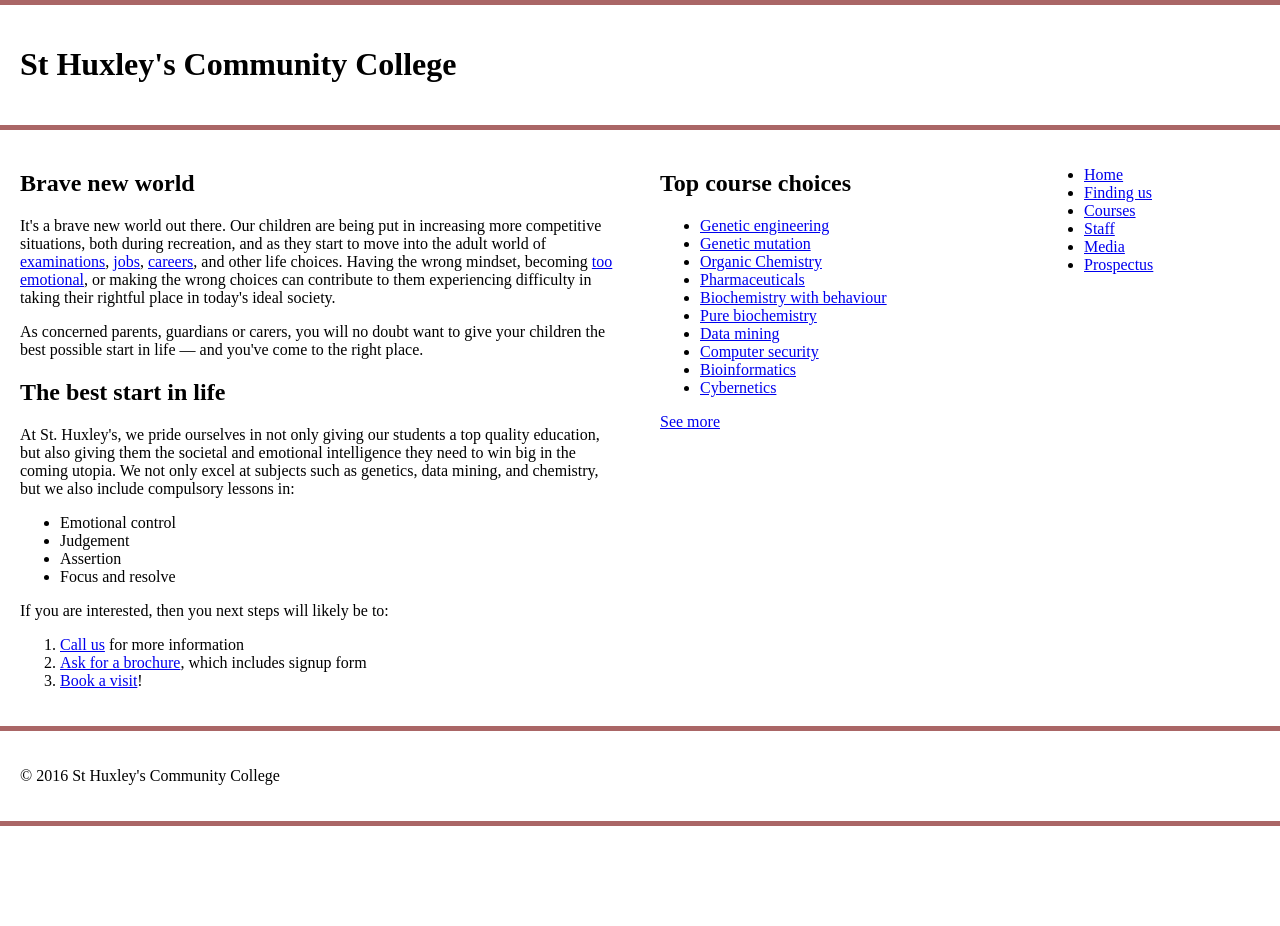
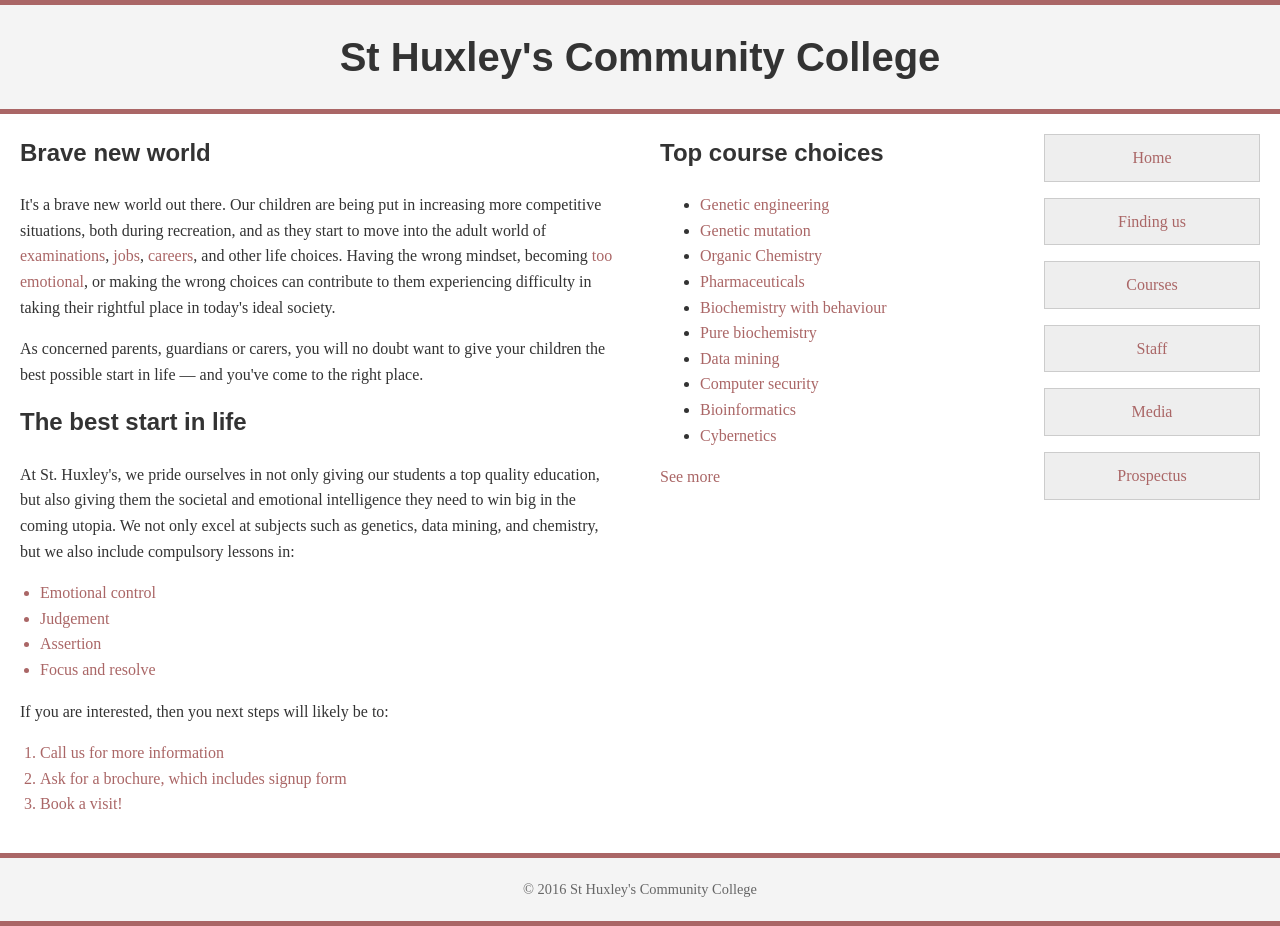
Before and after one commit to samratbhurtel19/samratbhurtel, a plain HTML site: page Assignment 3/A3_part3.html in a window 1280 px wide. Before the commit the page ends 826 px from the top, so only its background shows below. Drawn offline with Linux system fonts and the light colour scheme.

Commit message:
Update A3_part3.css

```diff
--- a/Assignment 3/A3_part3.css
+++ b/Assignment 3/A3_part3.css
@@ -1,5 +1,4 @@
 /* General setup */
-
 * {
   box-sizing: border-box;
 }
@@ -8,10 +7,12 @@ body {
   margin: 0 auto;
   min-width: 1000px;
   max-width: 1400px;
+  font-family: serif site-wide ; /* Serif font for body text */
+  line-height: 1.6;
+  color: #333;
 }
 
 /* Layout */
-
 section {
   float: left;
   width: 50%;
@@ -35,11 +36,105 @@ header, section, aside, nav, footer {
   padding: 20px;
 }
 
-/* header and footer */
-
+/* Header and footer */
 header, footer {
   border-top: 5px solid #a66;
   border-bottom: 5px solid #a66;
+  text-align: center;
 }
 
-/* WRITE YOUR CODE BELOW HERE */
+header h1 {
+  margin: 0;
+  font-size: 2em;
+  font-family: sans-serif; /* Sans-serif font for header */
+}
+
+footer p {
+  margin: 0;
+}
+
+/* Section and aside styling */
+section h2, aside h2 {
+  font-size: 1.5em;
+  margin-top: 0;
+  font-family: 'Arial', sans-serif; /* Sans-serif font for headings */
+}
+
+section p, aside p, section ul, section ol {
+  margin-bottom: 1em;
+}
+
+section ul, section ol {
+  padding-left: 20px;
+  color: #a66; /* Updated color for list items */
+}
+
+/* Links */
+a {
+  color: #a66; /* Updated color for links */
+  text-decoration: none;
+}
+
+a:hover {
+  text-decoration: underline;
+}
+
+/* Navigation */
+nav ul {
+  list-style: none;
+  padding: 0;
+  margin: 0;
+}
+
+nav li {
+  margin-bottom: 1em;
+}
+
+nav a {
+  display: block;
+  padding: 10px;
+  background-color: #eee;
+  border: 1px solid #ccc;
+  text-align: center;
+  color: #a66; /* Updated color for nav links */
+}
+
+nav a:hover {
+  background-color: #ddd;
+}
+
+/* Additional styling */
+header, footer {
+  background-color: #f4f4f4;
+}
+
+header h1 {
+  font-family: 'Arial', sans-serif; /* Sans-serif font for header */
+  font-size: 2.5em;
+  color: #333;
+}
+
+footer p {
+  font-size: 0.9em;
+  color: #666;
+}
+
+section h2 {
+  font-family: 'Arial', sans-serif; /* Sans-serif font for headings */
+  color: #333;
+}
+
+aside h2 {
+  font-family: 'Arial', sans-serif; /* Sans-serif font for headings */
+  color: #333;
+}
+
+section ul {
+  list-style-type: disc;
+  color: #a66; /* Updated color for list items */
+}
+
+section ol {
+  list-style-type: decimal;
+  color: #a66; /* Updated color for list items */
+}
```
